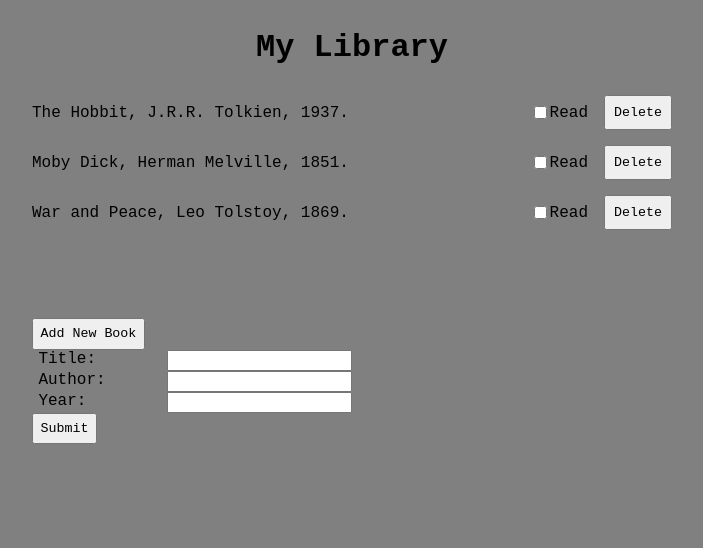
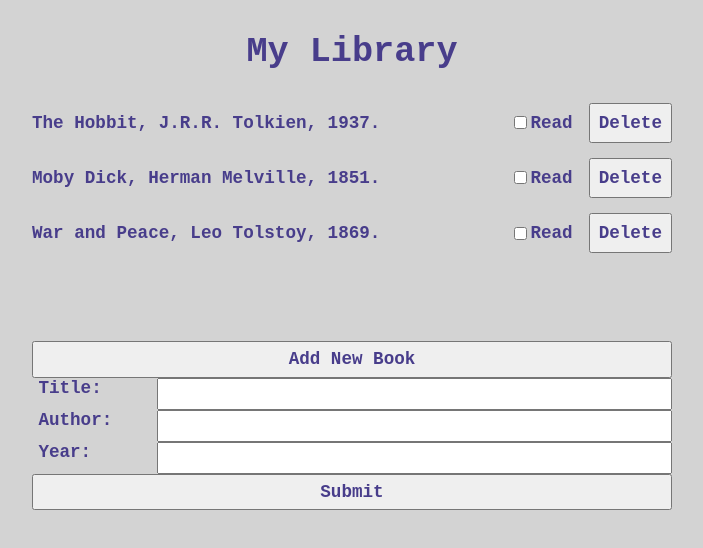
Before and after one commit to Nicholas-Riegel/library, a plain HTML site: page index.html in a window 1280 px wide. Both pictures are taken after a click on the button "Add New Book". Shown: the whole page, without its empty margins (288-991 px from the left). Drawn offline with Linux system fonts and the light colour scheme.

Commit message:
changes to style

```diff
--- a/css.css
+++ b/css.css
@@ -1,13 +1,21 @@
 body {
-    background-color: gray;
+    background-color: lightgray;
     font-family: 'Courier New', Courier, monospace;
+    color: darkslateblue;
+    font-weight: bold;
+    font-size: 1.1em;
 }
 button {
     font-family: 'Courier New', Courier, monospace;
+    font-weight: bolder;
+    font-size: 1em;
+    background-color: lightslateblue;
+    color: darkslateblue;
 }
 #header {
     display: flex;
     justify-content: center;
+    /* text-decoration: underline; */
 }
 #library-container {
     display: flex;
@@ -41,19 +49,23 @@ button {
 #setForm {
     margin-top: 5rem;
     padding: .4rem;
+    width: 100%;
 }
 #submit {
     padding: .4rem;
+    width: 100%;
 }
 #form {
-    width: 50%;
+    width: 100%;
     /* border: firebrick dotted 1px;    */
 }
 #form div {
     /* border: yellow dotted 1px; */
+    height: 2rem;
     display: flex;
     padding-left: .4rem;
 }
 #form input {
     margin-left: auto;
+    width: 80%;
 }
--- a/index.html
+++ b/index.html
@@ -17,6 +17,8 @@
         </div>
     </div>
 
+
+<script src="https://www.gstatic.com/firebasejs/8.2.2/firebase-app.js"></script>
 <script src="js.js"></script>
 </body>
 </html>
--- a/js.js
+++ b/js.js
@@ -1,3 +1,16 @@
+// Your web app's Firebase configuration
+var firebaseConfig = {
+    apiKey: "AIzaSyCiFnppJC_34F0313N_afFNd54BkuDb78Y",
+    authDomain: "library-7718f.firebaseapp.com",
+    projectId: "library-7718f",
+    storageBucket: "library-7718f.appspot.com",
+    messagingSenderId: "487388271156",
+    appId: "1:487388271156:web:cc36089b13c31c72477061"
+  };
+// Initialize Firebase
+
+firebase.initializeApp(firebaseConfig);
+
 // array: library
 
 let myLibrary = [];
@@ -45,10 +58,6 @@ function printBooksToPage(){
         label.setAttribute('for', 'checkbox');
         label.textContent = 'Read';
 
-        if (myLibrary[i].read === true){
-            chkbox.checked = true;
-        }
-
         let btn = document.createElement('button');
         btn.textContent = 'Delete';
         btn.addEventListener('click', delBook)
@@ -72,6 +81,7 @@ function read(x){
         myLibrary[x.currentTarget.parentNode.id].read = false;
     }
 }
+
 // function delete book
 
 function delBook(x){
```
